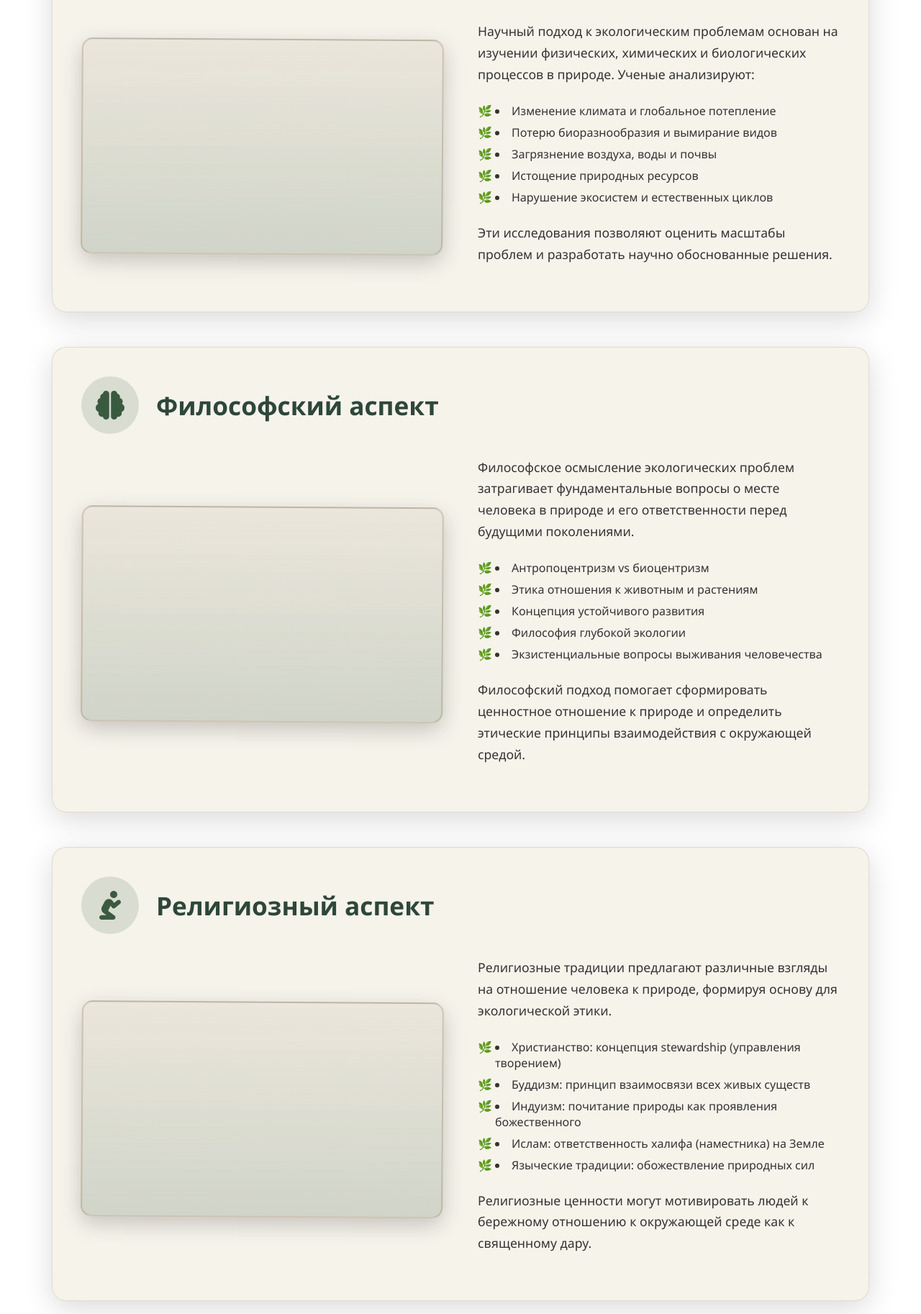
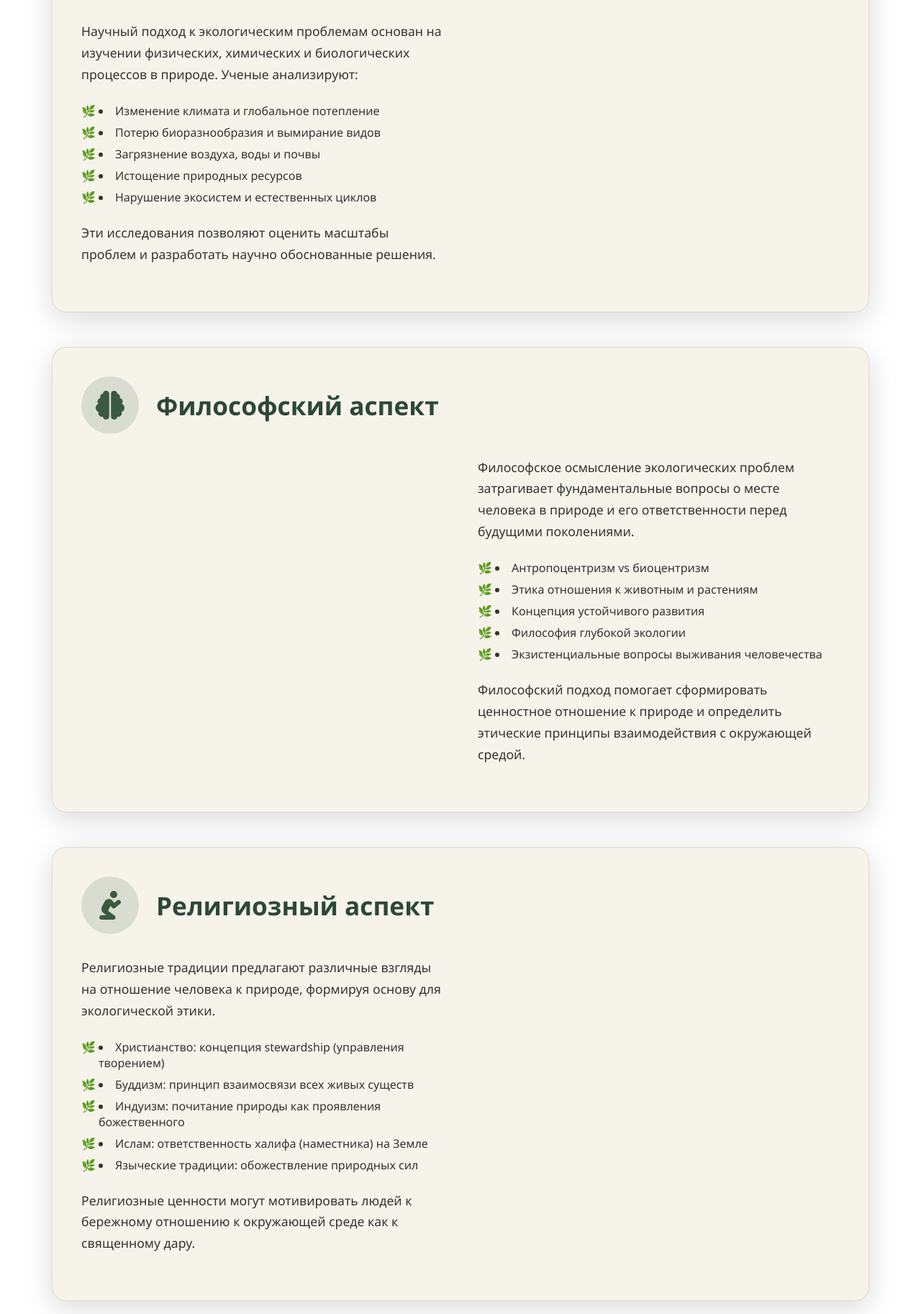
Before and after one commit to muhammetnur2002/phylosophy, a plain HTML site: page aspects.html in a window 1280 px wide. Shown: the part 514-2340 px from the top of the page at 72% size. Drawn offline with Linux system fonts and the light colour scheme.

Commit message:
Remove empty aspect image divs from aspects.html
Removed empty divs for aspect images in the scientific, philosophical, religious, and political sections.

```diff
--- a/aspects.html
+++ b/aspects.html
@@ -47,7 +47,6 @@
                     <h2>Естественнонаучный аспект</h2>
                 </div>
                 <div class="aspect-content">
-                    <div class="aspect-image science-img"></div>
                     <div class="aspect-text">
                         <p>Научный подход к экологическим проблемам основан на изучении физических, химических и биологических процессов в природе. Ученые анализируют:</p>
                         <ul>
@@ -82,7 +81,6 @@
                         </ul>
                         <p>Философский подход помогает сформировать ценностное отношение к природе и определить этические принципы взаимодействия с окружающей средой.</p>
                     </div>
-                    <div class="aspect-image philosophy-img"></div>
                 </div>
             </div>
 
@@ -95,7 +93,6 @@
                     <h2>Религиозный аспект</h2>
                 </div>
                 <div class="aspect-content">
-                    <div class="aspect-image religion-img"></div>
                     <div class="aspect-text">
                         <p>Религиозные традиции предлагают различные взгляды на отношение человека к природе, формируя основу для экологической этики.</p>
                         <ul>
@@ -130,7 +127,6 @@
                         </ul>
                         <p>Политические решения и общественные инициативы определяют практические шаги по решению экологических проблем на глобальном и локальном уровнях.</p>
                     </div>
-                    <div class="aspect-image politics-img"></div>
                 </div>
             </div>
         </section>
```
